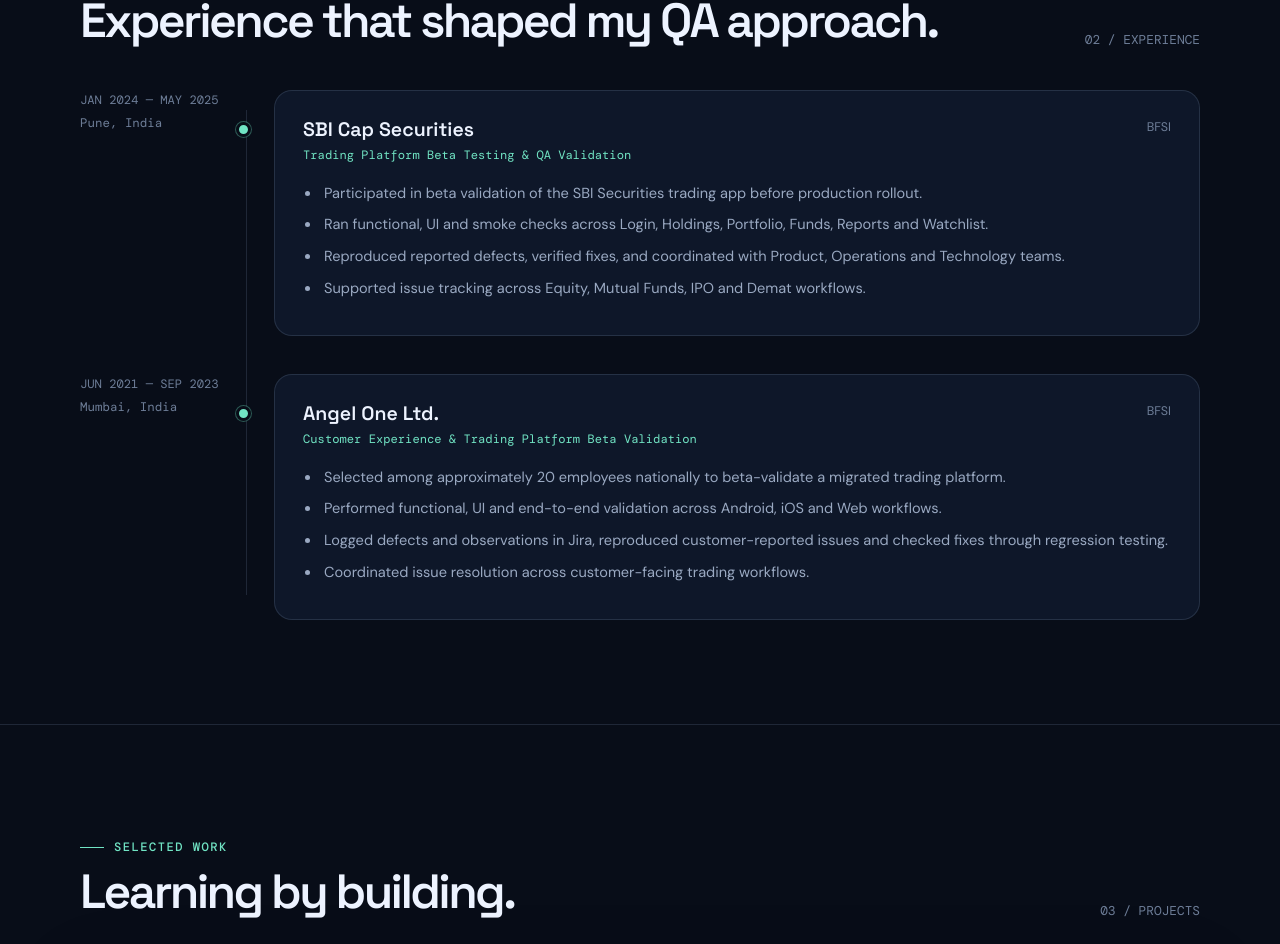
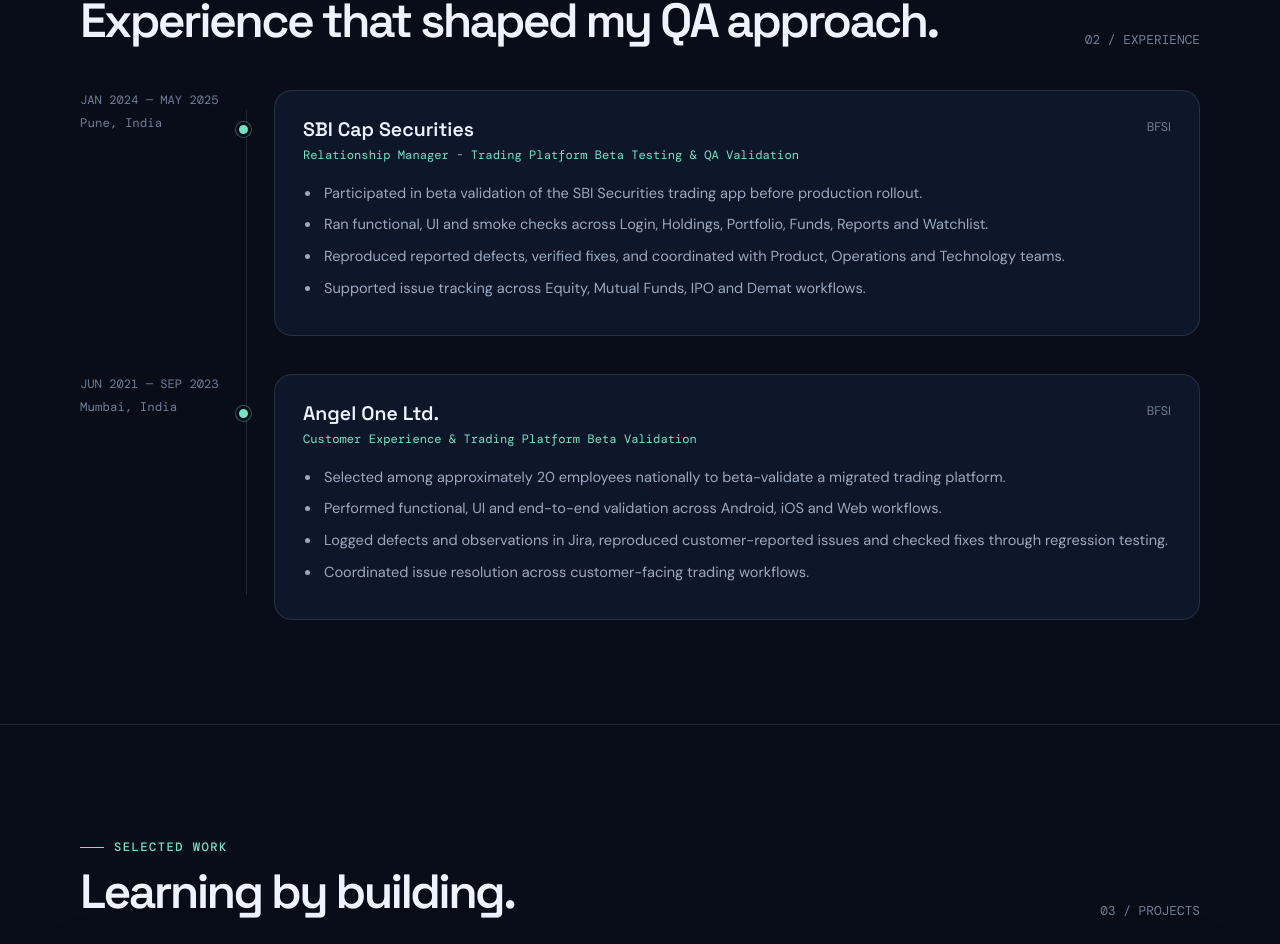
Before and after one commit to Rushis09/Rushis09.github.io, a plain HTML site: page index.html in a window 1280 px wide. Shown: the part 1958-2902 px from the top of the page. Drawn offline with nearby package versions, Linux system fonts and the light colour scheme.

Commit message:
Update index.html

```diff
--- a/index.html
+++ b/index.html
@@ -363,7 +363,7 @@
           <article class="experience-card reveal">
             <div class="experience-date">JAN 2024 — MAY 2025<br><span class="location">Pune, India</span></div>
             <div class="experience-content">
-              <div class="experience-top"><div><h3>SBI Cap Securities</h3><div class="experience-role">Trading Platform Beta Testing &amp; QA Validation</div></div><span class="location">BFSI</span></div>
+              <div class="experience-top"><div><h3>SBI Cap Securities</h3><div class="experience-role">Relationship Manager - Trading Platform Beta Testing &amp; QA Validation</div></div><span class="location">BFSI</span></div>
               <ul>
                 <li>Participated in beta validation of the SBI Securities trading app before production rollout.</li>
                 <li>Ran functional, UI and smoke checks across Login, Holdings, Portfolio, Funds, Reports and Watchlist.</li>
```
